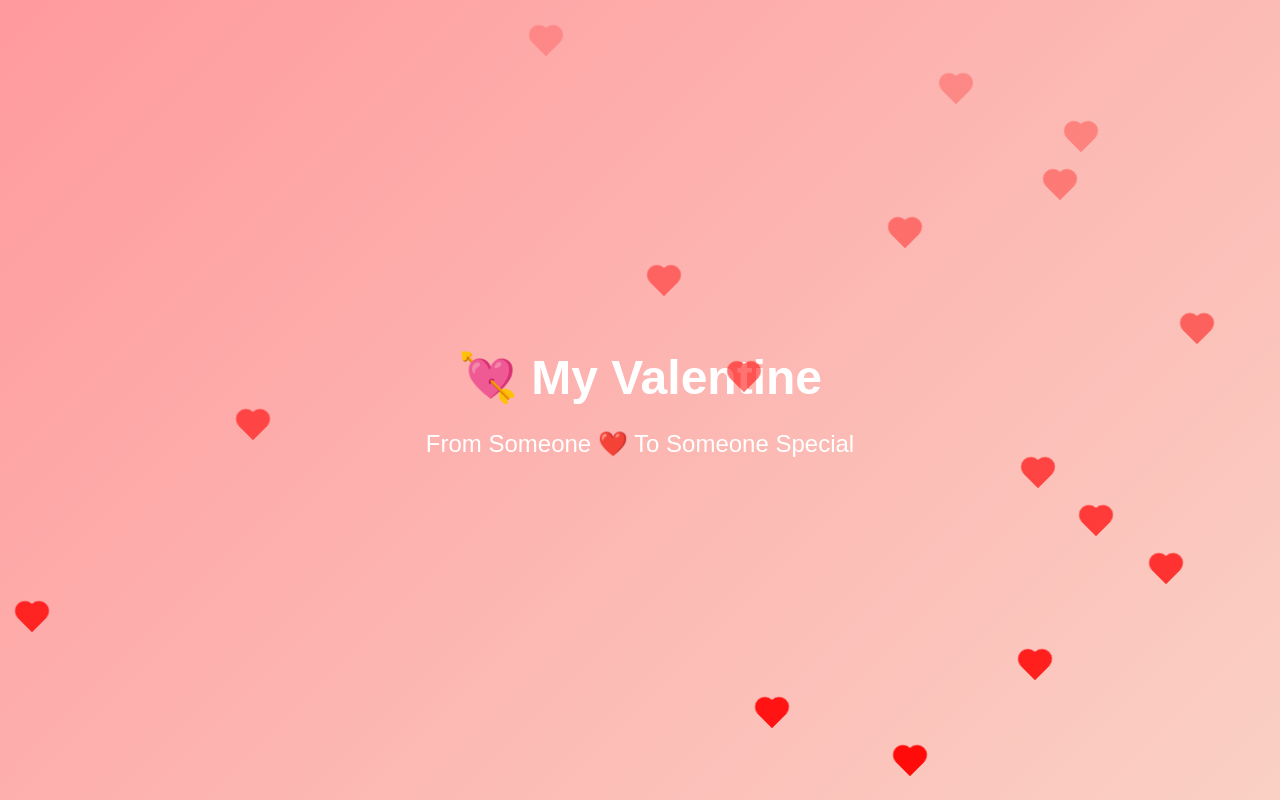
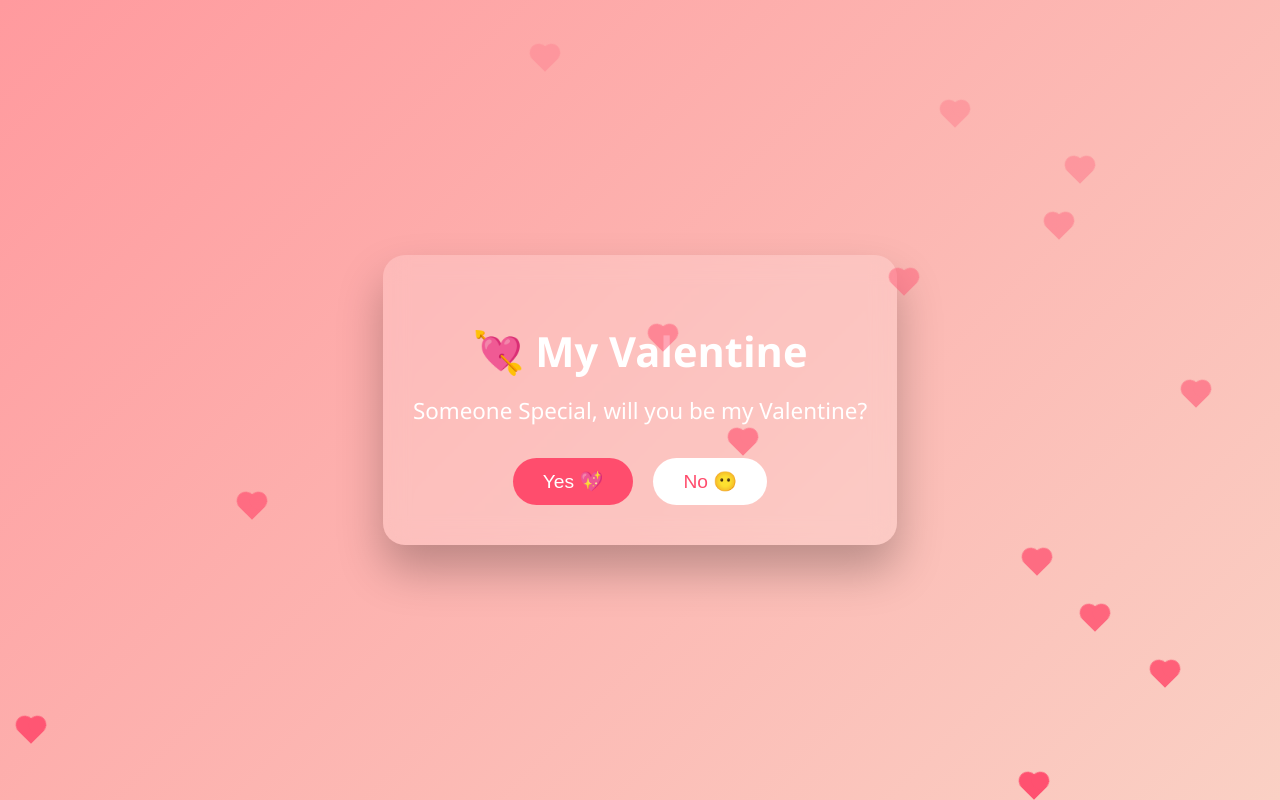
Before and after one commit to Sandra-555/my-valentine, a plain HTML site: page index.html in a window 1280 px wide. Drawn offline with Linux system fonts and the light colour scheme.

Commit message:
Added interactive buttons

```diff
--- a/index.html
+++ b/index.html
@@ -11,57 +11,100 @@ body {
   height: 100vh;
   background: linear-gradient(135deg, #ff9a9e, #fad0c4);
   display: flex;
+  justify-content: center;
   align-items: center;
-  justify-content: center;
-  font-family: Arial, sans-serif;
+  font-family: 'Segoe UI', sans-serif;
   overflow: hidden;
 }
 
-.box {
+/* Card */
+.card {
+  background: rgba(255,255,255,0.18);
+  backdrop-filter: blur(12px);
+  padding: 40px 30px;
+  border-radius: 22px;
   text-align: center;
   color: white;
+  box-shadow: 0 25px 45px rgba(0,0,0,0.25);
+  max-width: 90%;
 }
 
+/* Text */
 h1 {
-  font-size: 3rem;
+  font-size: 2.6rem;
   margin-bottom: 10px;
 }
 
 p {
-  font-size: 1.5rem;
+  font-size: 1.4rem;
+  margin: 15px 0 30px;
+  line-height: 1.5;
 }
 
+/* Buttons */
+.buttons {
+  display: flex;
+  gap: 20px;
+  justify-content: center;
+}
+
+button {
+  padding: 12px 30px;
+  font-size: 1.2rem;
+  border: none;
+  border-radius: 30px;
+  cursor: pointer;
+  transition: 0.2s;
+}
+
+#yes {
+  background: #ff4d6d;
+  color: white;
+}
+
+#no {
+  background: white;
+  color: #ff4d6d;
+  position: relative;
+}
+
+button:hover {
+  transform: scale(1.05);
+}
+
+/* Floating hearts */
 .heart {
   position: fixed;
   bottom: -20px;
-  width: 20px;
-  height: 20px;
-  background: red;
+  width: 18px;
+  height: 18px;
+  background: #ff4d6d;
   transform: rotate(-45deg);
-  animation: rise 6s linear infinite;
+  animation: float 6s linear infinite;
+  opacity: 0.8;
 }
 
 .heart::before,
 .heart::after {
   content: "";
   position: absolute;
-  width: 20px;
-  height: 20px;
-  background: red;
+  width: 18px;
+  height: 18px;
+  background: #ff4d6d;
   border-radius: 50%;
 }
 
 .heart::before {
-  top: -10px;
+  top: -9px;
   left: 0;
 }
 
 .heart::after {
-  left: 10px;
+  left: 9px;
   top: 0;
 }
 
-@keyframes rise {
+@keyframes float {
   from { transform: translateY(0) rotate(-45deg); opacity: 1; }
   to { transform: translateY(-120vh) rotate(-45deg); opacity: 0; }
 }
@@ -70,26 +113,66 @@ p {
 
 <body>
 
-<div class="box">
+<div class="card" id="card">
   <h1>💘 My Valentine</h1>
-  <p id="text"></p>
+  <p id="question"></p>
+
+  <div class="buttons" id="buttons">
+    <button id="yes">Yes 💖</button>
+    <button id="no">No 😶</button>
+  </div>
 </div>
 
 <script>
+/* Read URL params */
 const params = new URLSearchParams(window.location.search);
 const from = params.get("from") || "Someone";
 const to = params.get("to") || "Someone Special";
 
-document.getElementById("text").innerText =
-  "From " + from + " ❤️ To " + to;
+/* Question text */
+document.getElementById("question").innerText =
+  `${to}, will you be my Valentine?`;
 
+/* 💌 CUSTOM FINAL MESSAGE — EDIT THIS */
+const finalMessage = `
+💖 Yesss! 💖
+
+Every moment feels softer knowing it's you.
+I don't need grand promises —
+just you, choosing me, again and again.
+
+Happy Valentine's Day, ${to} 🌷
+`;
+
+/* YES button */
+document.getElementById("yes").onclick = () => {
+  document.getElementById("card").innerHTML = `
+    <h1>💘 It’s a Yes! 💘</h1>
+    <p style="white-space: pre-line; font-size: 1.25rem;">
+      ${finalMessage}
+    </p>
+    <p style="margin-top: 18px;">
+      — always yours,<br><b>${from}</b> 💞
+    </p>
+  `;
+};
+
+/* NO button runs away */
+const noBtn = document.getElementById("no");
+noBtn.addEventListener("mouseover", () => {
+  const x = Math.random() * 200 - 100;
+  const y = Math.random() * 200 - 100;
+  noBtn.style.transform = `translate(${x}px, ${y}px)`;
+});
+
+/* Floating hearts */
 setInterval(() => {
   const heart = document.createElement("div");
   heart.className = "heart";
   heart.style.left = Math.random() * 100 + "vw";
   document.body.appendChild(heart);
   setTimeout(() => heart.remove(), 6000);
-}, 300);
+}, 350);
 </script>
 
 </body>
```
